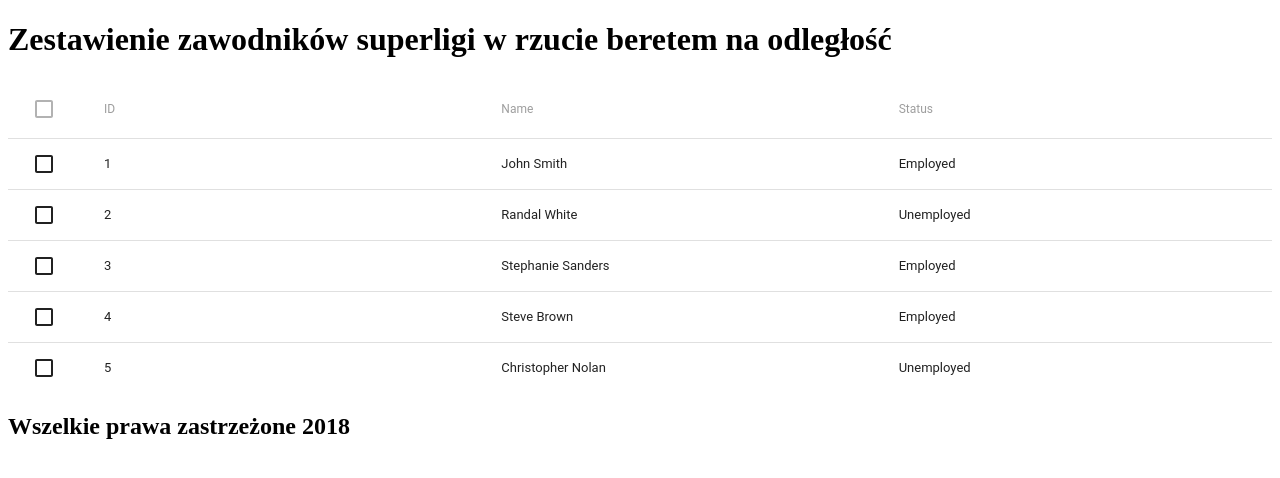
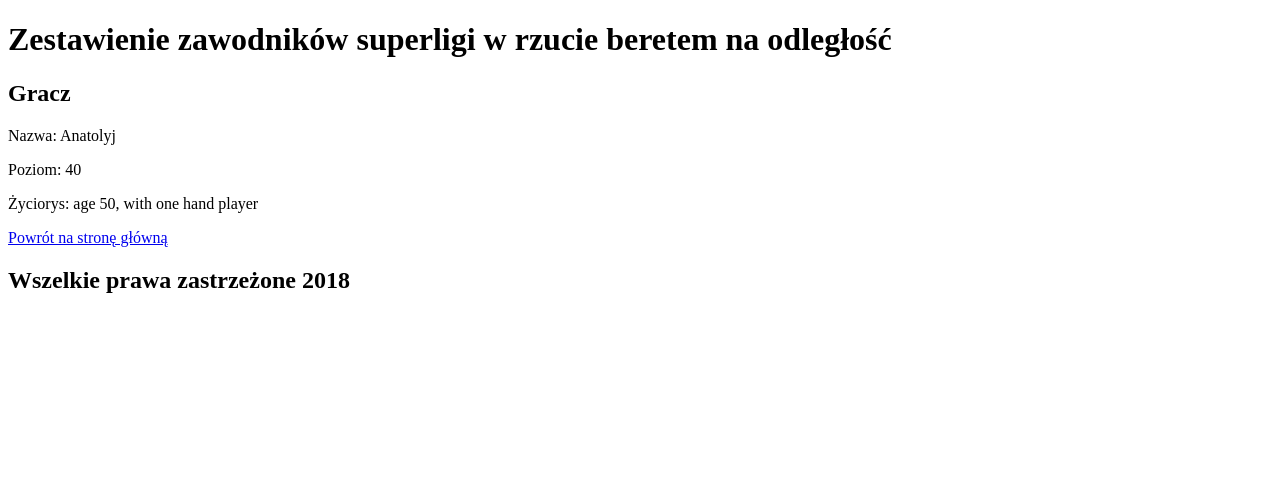
Before and after one commit to Pablo-Es/zadania-js, a React (Create React App) app in the folder zadanie-11/: page /player/0 in a window 1280 px wide. Shown: the top 478 px of the page. Built offline with nearby package versions, Linux system fonts and the light colour scheme.

Commit message:
create player view

```diff
--- a/zadanie-11/src/components/App.js
+++ b/zadanie-11/src/components/App.js
@@ -4,6 +4,7 @@ import MuiThemeProvider from 'material-ui/styles/MuiThemeProvider';
 import Main from './Main';
 import Header from './Header';
 import Footer from './Footer';
+import Player from './Player';
 
 export default class extends React.Component {
     render() {
@@ -11,12 +12,8 @@ export default class extends React.Component {
             <MuiThemeProvider>
                 <React.Fragment>
                     <Header heading="Zestawienie zawodników superligi w rzucie beretem na odległość"/>
-                    <Main/>
-                    {/*<Header heading=""/>*/}
-                    {/*<Route path="/" exact component={Home}/>*/}
-                    {/*<Route path="/about" component={() => 'About'}/>*/}
-                    {/*<Route path="/products" component={Products}/>*/}
-                    {/*<Route path="/product/:id" component={Product}/>*/}
+                    <Route path="/" exact component={Main}/>
+                    <Route path="/player/:id" component={Player}/>
                     <Footer footer="Wszelkie prawa zastrzeżone 2018"/>
                 </React.Fragment>
             </MuiThemeProvider>
--- a/zadanie-11/src/components/Main.js
+++ b/zadanie-11/src/components/Main.js
@@ -1,4 +1,5 @@
 import React from 'react';
+import { Link } from 'react-router-dom';
 import {
     Table,
     TableBody,
@@ -7,47 +8,29 @@ import {
     TableRow,
     TableRowColumn,
 } from 'material-ui/Table';
+import players from '../data/players';
 
 /**
  * A simple table demonstrating the hierarchy of the `Table` component and its sub-components.
  */
-const TableExampleSimple = () => (
+export default  () => {
+    const state = {
+        showCheckboxes: false,
+    };
+    return <React.Fragment>
     <Table>
-        <TableHeader>
+        <TableHeader displaySelectAll={state.showCheckboxes}>
             <TableRow>
-                <TableHeaderColumn>ID</TableHeaderColumn>
-                <TableHeaderColumn>Name</TableHeaderColumn>
-                <TableHeaderColumn>Status</TableHeaderColumn>
+                <TableHeaderColumn>Nazwa</TableHeaderColumn>
+                <TableHeaderColumn>Poziom zawodnika</TableHeaderColumn>
             </TableRow>
         </TableHeader>
-        <TableBody>
-            <TableRow>
-                <TableRowColumn>1</TableRowColumn>
-                <TableRowColumn>John Smith</TableRowColumn>
-                <TableRowColumn>Employed</TableRowColumn>
-            </TableRow>
-            <TableRow>
-                <TableRowColumn>2</TableRowColumn>
-                <TableRowColumn>Randal White</TableRowColumn>
-                <TableRowColumn>Unemployed</TableRowColumn>
-            </TableRow>
-            <TableRow>
-                <TableRowColumn>3</TableRowColumn>
-                <TableRowColumn>Stephanie Sanders</TableRowColumn>
-                <TableRowColumn>Employed</TableRowColumn>
-            </TableRow>
-            <TableRow>
-                <TableRowColumn>4</TableRowColumn>
-                <TableRowColumn>Steve Brown</TableRowColumn>
-                <TableRowColumn>Employed</TableRowColumn>
-            </TableRow>
-            <TableRow>
-                <TableRowColumn>5</TableRowColumn>
-                <TableRowColumn>Christopher Nolan</TableRowColumn>
-                <TableRowColumn>Unemployed</TableRowColumn>
-            </TableRow>
+        <TableBody displayRowCheckbox={state.showCheckboxes}>
+            {players.map(player => <TableRow key={player.id}>
+                <TableRowColumn><Link to={`/player/${player.id}`}>{player.name}</Link></TableRowColumn>
+                <TableRowColumn>{player.level}</TableRowColumn>
+            </TableRow>)}
         </TableBody>
     </Table>
-);
-
-export default TableExampleSimple;
+    </React.Fragment>
+};
--- /dev/null
+++ b/zadanie-11/src/components/Player.js
@@ -0,0 +1,15 @@
+import React from 'react';
+import players from '../data/players';
+import { Link } from 'react-router-dom';
+
+export default (props) => {
+    const playerToDisplay = props.match.params.id;
+    const player = players[playerToDisplay];
+    return <React.Fragment>
+        <h2>Gracz</h2>
+            <p>Nazwa: {player.name}</p>
+        <p>Poziom: {player.level}</p>
+        <p>Życiorys: {player.bio}</p>
+        <Link to='/'>Powrót na stronę główną</Link>
+    </React.Fragment>
+}
```
